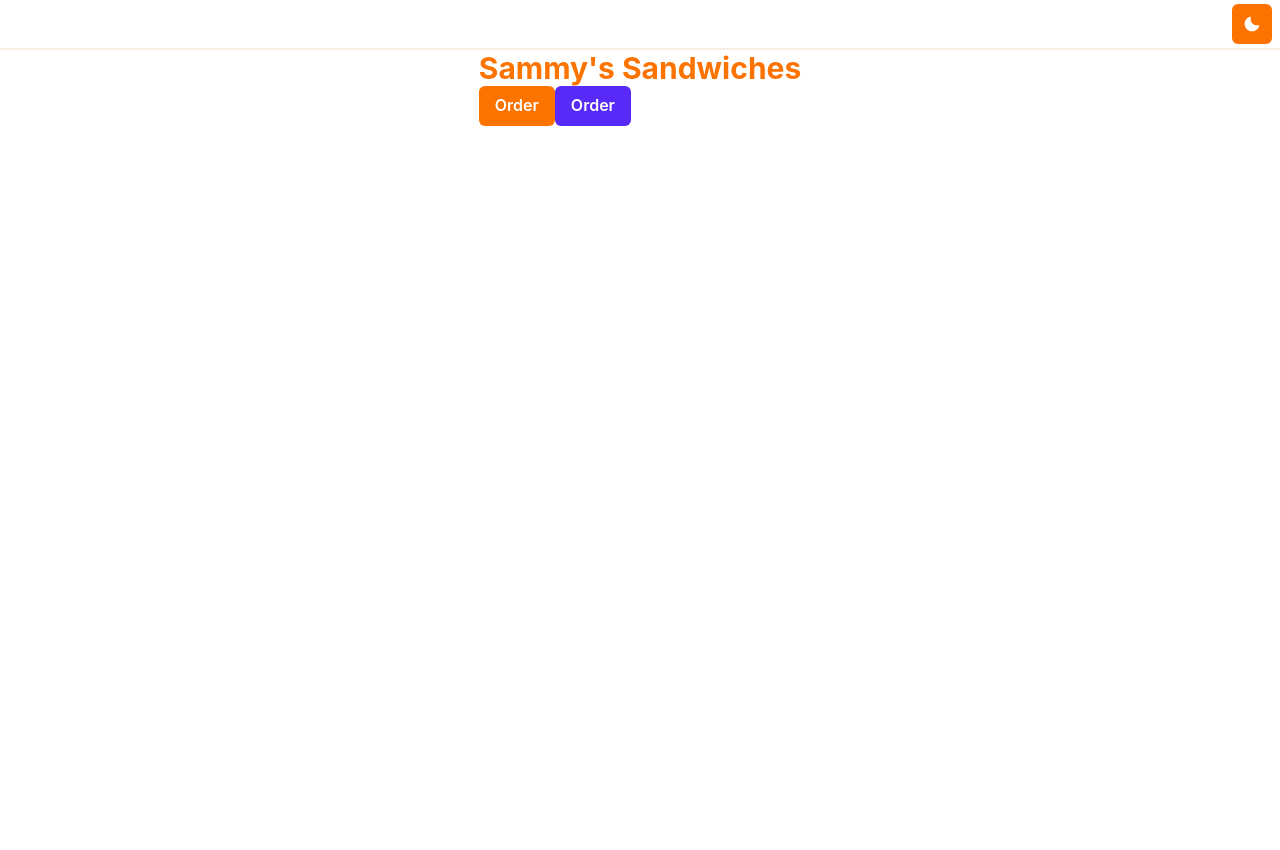
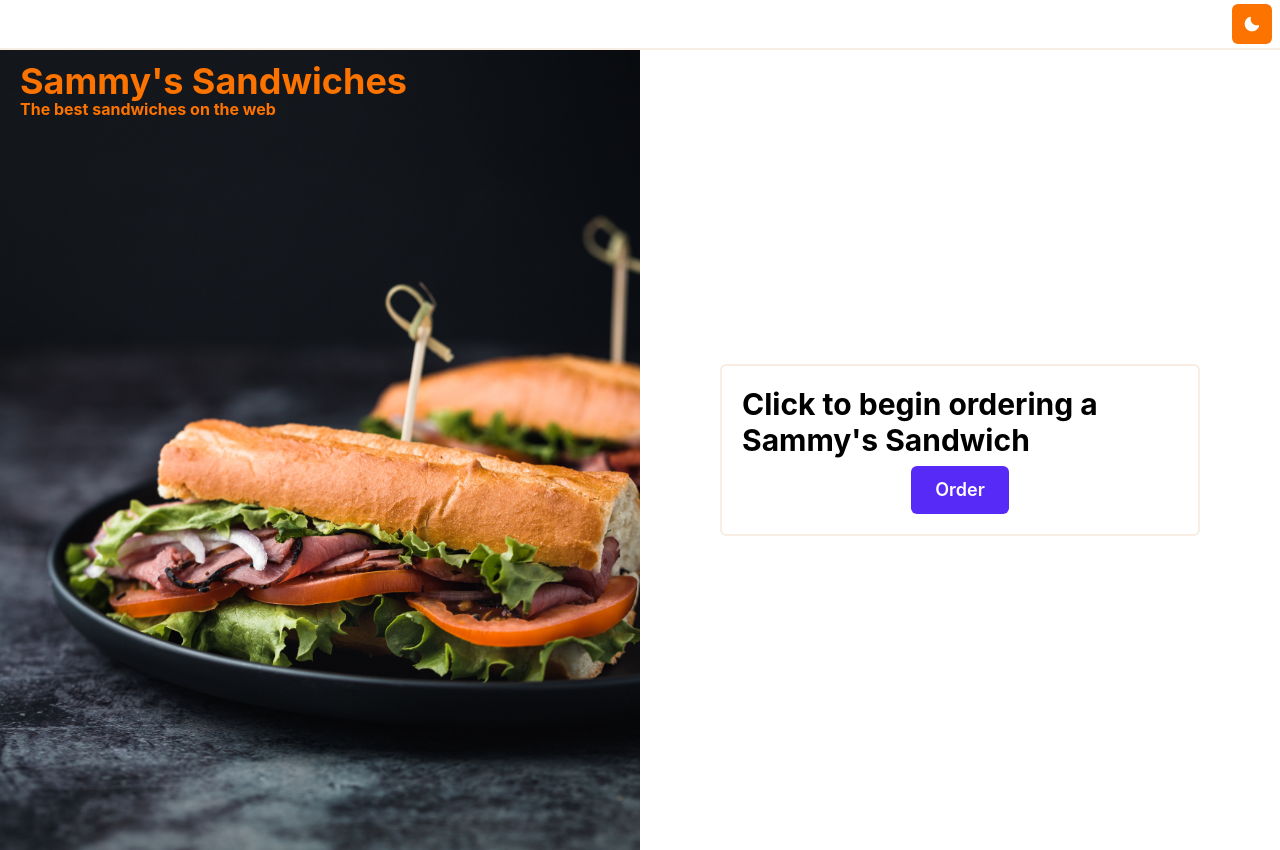
Before and after one commit to sambencivengo/rails-sandwich-shop, a Next.js app in the folder client/: page / in a window 1280 px wide. Before the commit the page ends 800 px from the top, so only its background shows below. Built offline with nearby package versions, Linux system fonts and the light colour scheme; no server answers.

Commit message:
some sandwich pics and styling

```diff
--- a/client/components/layout/Layout.tsx
+++ b/client/components/layout/Layout.tsx
@@ -7,8 +7,6 @@ interface LayoutProps {
 export const Layout = ({ children }: LayoutProps) => (
 	<>
 		<Header />
-		<Center>
-			<main>{children}</main>
-		</Center>
+		<main>{children}</main>
 	</>
 );
--- a/client/pages/index.tsx
+++ b/client/pages/index.tsx
@@ -2,7 +2,16 @@ import Head from 'next/head';
 import { Inter } from '@next/font/google';
 import React from 'react';
 import { env } from '../env';
-import { Box, Button, Heading } from '@chakra-ui/react';
+import {
+	Box,
+	Image,
+	Button,
+	Heading,
+	useBreakpointValue,
+	Flex,
+	Center,
+	VStack,
+} from '@chakra-ui/react';
 import { colors } from '@/theme/theme';
 import { useSandwich } from '@/components/SandwichProvider';
 
@@ -10,7 +19,8 @@ const inter = Inter({ subsets: ['latin'] });
 
 export default function Home() {
 	const { ingredients } = useSandwich();
-	console.log(ingredients);
+	const isMobile = useBreakpointValue({ base: true, sm: true, md: false });
+
 	return (
 		<>
 			<Head>
@@ -25,13 +35,49 @@ export default function Home() {
 				/>
 				<link rel="icon" href="/favicon.ico" />
 			</Head>
-			<Box>
-				<Heading color={colors.orange} size={'lg'}>
-					{"Sammy's Sandwiches"}
-				</Heading>
-				<Button variant={'cta'}>Order</Button>
-				<Button variant={'solid'}>Order</Button>
-			</Box>
+			<Flex
+				direction={['column', 'column', 'row']}
+				justifyContent={'space-between'}
+			>
+				<Box>
+					<Image
+						fit="cover"
+						w={isMobile ? '100vw' : '50vw'}
+						alt="sandwich"
+						src="2sandiwches.jpg"
+					/>
+					<Heading
+						color={colors.orange}
+						size={['md', 'xl', 'xl']}
+						position={'absolute'}
+						left="20px"
+						top="60px"
+					>
+						{"Sammy's Sandwiches"}
+					</Heading>
+					<Heading
+						color={colors.orange}
+						size={'sm'}
+						position={'absolute'}
+						left="20px"
+						top="100px"
+					>
+						{'The best sandwiches on the web'}
+					</Heading>
+				</Box>
+				<Center px={20} w="50%">
+					<VStack
+						p={5}
+						border={`2px solid ${colors.whitish}`}
+						rounded="md"
+					>
+						<Heading size={['lg']} color={colors.black}>
+							{"Click to begin ordering a Sammy's Sandwich"}
+						</Heading>
+						<Button size={'lg'}>Order</Button>
+					</VStack>
+				</Center>
+			</Flex>
 		</>
 	);
 }
```
Also changed, not shown: client/public/2sandiwches.jpg (added), client/public/sara-cervera-0X6sEvSJxas-unsplash.jpg (added).
